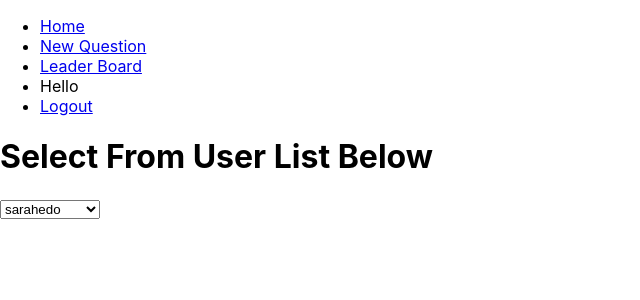
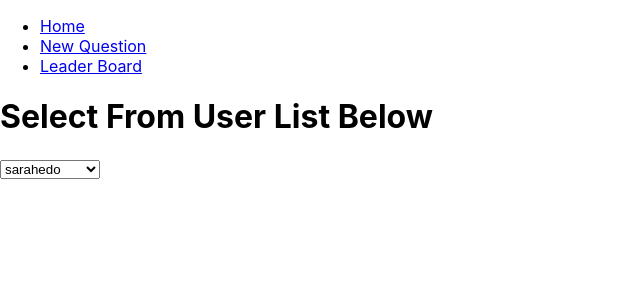
Before and after one commit to Rakeshpatel87p/wouldYouRather, a React (Create React App) app: page / in a window 1280 px wide. Shown: the top 300 px of the page, without its empty margins (0-640 px from the left). Built offline with nearby package versions, Linux system fonts and the light colour scheme.

Commit message:
navBar toggling for logged in user

```diff
--- a/src/components/Nav.js
+++ b/src/components/Nav.js
@@ -1,4 +1,4 @@
-import React, { Component } from 'react'
+import React, { Component, Fragment } from 'react'
 import { NavLink } from 'react-router-dom'
 import { connect } from 'react-redux'
 import { setAuthedUser } from '../actions/authedUser'
@@ -32,14 +32,17 @@ class Nav extends Component {
 		            Leader Board
 		         </NavLink>
 		        </li>
-		      	<li>
-		          Hello {authedUser}
-		        </li>
-		       	<li>
-		          <NavLink to='/' exact onClick={this.logout}>
-		            Logout
-		         </NavLink>
-		        </li>
+		        { authedUser === null
+		        	? <Fragment></Fragment>
+		        	: <Fragment>
+		        		<li> Hello {authedUser}</li>
+			       		<li>
+			          		<NavLink to='/' exact onClick={this.logout}>
+			            		Logout
+			         		</NavLink>
+			        	</li>
+			       	  </Fragment>
+		        }
 		      </ul>
 		    </nav>
 		)
```
